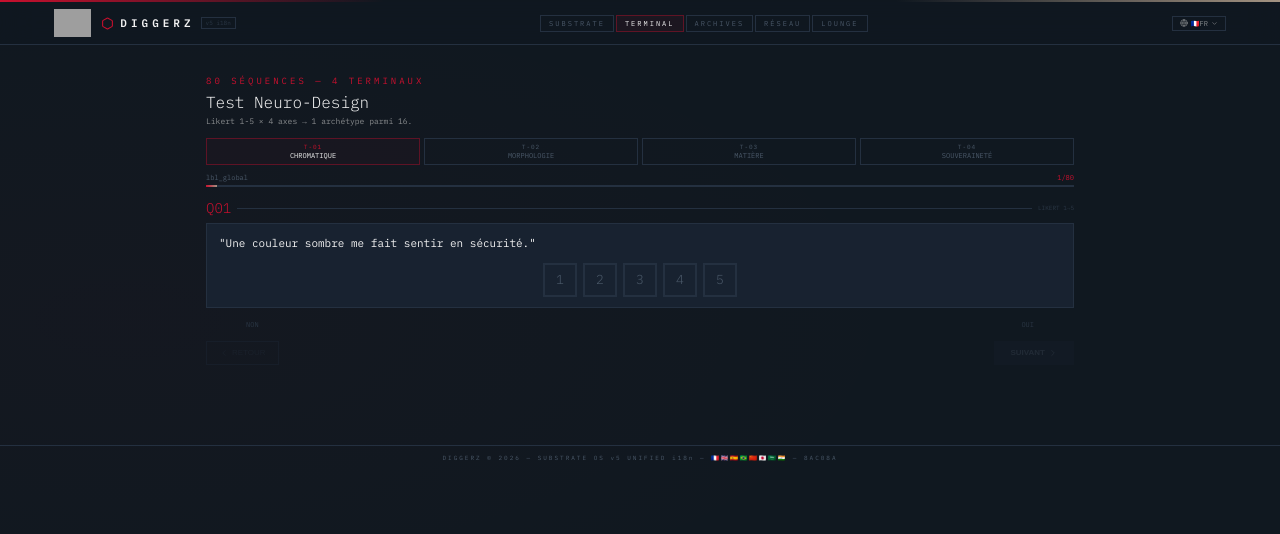
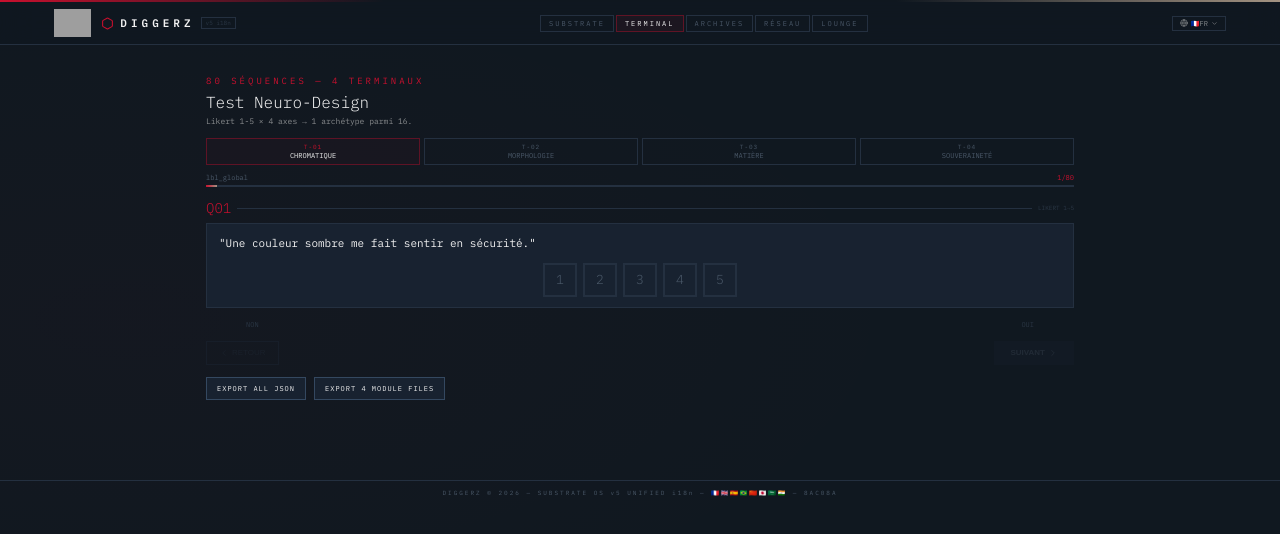
Before and after one commit to diggerz312/Diggerz, a React (Vite) app: page / in a window 1280 px wide. Both pictures are taken after a click on the button "TERMINAL". Shown: the top 534 px of the page. Built offline with nearby package versions, Linux system fonts and the light colour scheme; grey boxes are pictures that could not be loaded.

Commit message:
Add JSON export buttons for all data and per-module files

```diff
--- a/DIGGERZ_Unified_i18n.jsx
+++ b/DIGGERZ_Unified_i18n.jsx
@@ -241,6 +241,62 @@ export default function App(){
     {id:"soul",k:"nav_soul"}
   ];
 
+  const downloadJson=useCallback((filename,data)=>{
+    const blob=new Blob([JSON.stringify(data,null,2)],{type:"application/json"});
+    const url=URL.createObjectURL(blob);
+    const a=document.createElement("a");
+    a.href=url;
+    a.download=filename;
+    a.click();
+    URL.revokeObjectURL(url);
+  },[]);
+
+  const getModuleAnswers=useCallback((start,count)=>{
+    const out={};
+    for(let i=start;i<start+count;i+=1){
+      if(vals[i]!=null){
+        out[i]={
+          qIndex:i,
+          moduleIndex:i-start+1,
+          value:vals[i],
+          text:allQ[i]?.[lang]||allQ[i]?.FR||""
+        };
+      }
+    }
+    return out;
+  },[allQ,lang,vals]);
+
+  const exportAllData=useCallback(()=>{
+    const payload={
+      timestamp:new Date().toISOString(),
+      lang,
+      currentStep:step,
+      answers:vals
+    };
+    downloadJson(`diggerz-all-${Date.now()}.json`,payload);
+  },[downloadJson,lang,step,vals]);
+
+  const exportByModule=useCallback(()=>{
+    const stamp=Date.now();
+    const chunks=[
+      {name:"tm1",start:0,count:QC.length},
+      {name:"tm2",start:QC.length,count:QF.length},
+      {name:"tm3",start:QC.length+QF.length,count:QM.length},
+      {name:"tm4",start:QC.length+QF.length+QM.length,count:QI.length}
+    ];
+    chunks.forEach(({name,start,count})=>{
+      const payload={
+        timestamp:new Date().toISOString(),
+        lang,
+        module:name,
+        start,
+        count,
+        answers:getModuleAnswers(start,count)
+      };
+      downloadJson(`diggerz-${name}-${stamp}.json`,payload);
+    });
+  },[downloadJson,getModuleAnswers,lang]);
+
   return <Ctx.Provider value={{lang,setLang}}>
     <div dir={isRTL?"rtl":"ltr"} style={{background:P.black,minHeight:"100vh",color:P.ghost,fontFamily:P.mono}}>
       <style>{`@import url('https://fonts.googleapis.com/css2?family=IBM+Plex+Mono:wght@200;300;400;500;600;700&display=swap');
@@ -315,6 +371,11 @@ export default function App(){
               <button onClick={()=>setStep(Math.max(0,step-1))} disabled={step===0} style={{background:"none",border:`1px solid ${step===0?P.border:P.borderAct}`,padding:"6px 12px",cursor:step===0?"default":"pointer",fontSize:8,color:step===0?P.textGhost:P.gray,display:"flex",alignItems:"center",gap:3,opacity:step===0?0.3:1}}><ChevronLeft size={10}/>{t("bk")}</button>
               <button onClick={()=>{if(vals[step]!=null)setStep(Math.min(79,step+1));}} disabled={vals[step]==null} style={{background:vals[step]!=null?P.ruby:P.bgCard,color:vals[step]!=null?P.ghost:P.textDim,border:"none",padding:"6px 16px",cursor:vals[step]!=null?"pointer":"default",fontSize:8,fontWeight:600,display:"flex",alignItems:"center",gap:3,opacity:vals[step]!=null?1:0.3}}>{step===79?t("an"):t("nx")}<ChevronRight size={10}/></button>
             </div>
+
+            <div style={{display:"flex",gap:8,flexWrap:"wrap",marginTop:12}}>
+              <button onClick={exportAllData} style={{background:P.bgCard,border:`1px solid ${P.borderAct}`,padding:"6px 10px",cursor:"pointer",fontSize:7,color:P.ghost,fontFamily:P.mono,letterSpacing:"1px"}}>EXPORT ALL JSON</button>
+              <button onClick={exportByModule} style={{background:P.bgCard,border:`1px solid ${P.borderAct}`,padding:"6px 10px",cursor:"pointer",fontSize:7,color:P.ghost,fontFamily:P.mono,letterSpacing:"1px"}}>EXPORT 4 MODULE FILES</button>
+            </div>
           </div>}
 
           {module==="arch"&&<div style={{marginBottom:30}}>
```
